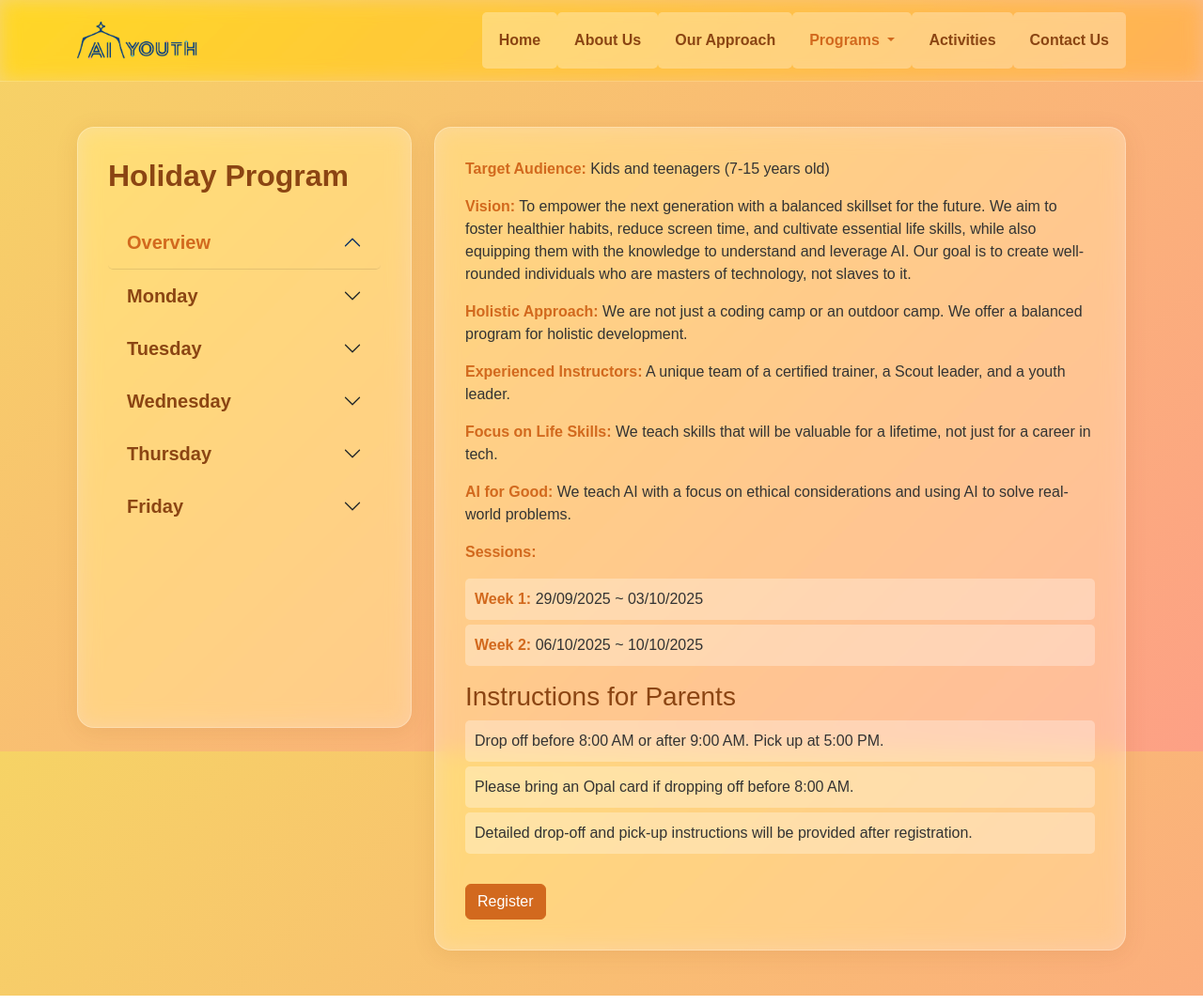
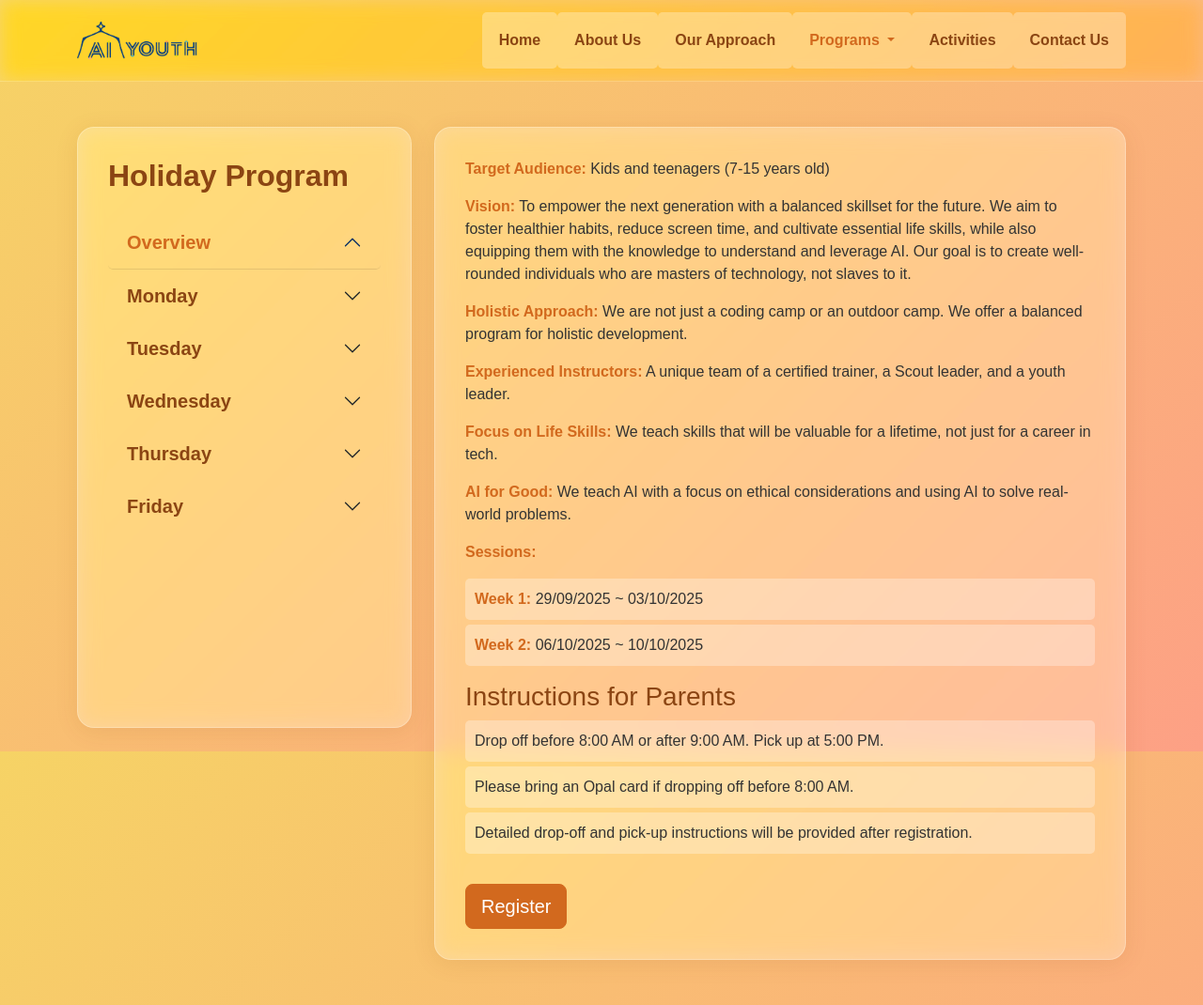
Before and after one commit to dorjear/dorjear.github.io, a plain HTML site: page spring-holiday-program.html in a window 1280 px wide. Shown: the whole page at 94% size. Drawn offline with nearby package versions, Linux system fonts and the light colour scheme.

Commit message:
Bigger button

```diff
--- a/spring-holiday-program.html
+++ b/spring-holiday-program.html
@@ -163,7 +163,7 @@
                             <li>Please bring an Opal card if dropping off before 8:00 AM.</li>
                             <li>Detailed drop-off and pick-up instructions will be provided after registration.</li>
                         </ul>
-                        <a href="https://buy.stripe.com/cNi8wQ2EHbee6052SK1Nu02" class="btn btn-primary mt-3" target="_blank">Register</a>
+                        <a href="https://buy.stripe.com/cNi8wQ2EHbee6052SK1Nu02" class="btn btn-primary btn-lg mt-3" target="_blank">Register</a>
                     </div>
                     <!-- Monday Content -->
                     <div id="mon-am" class="content-section">
```
